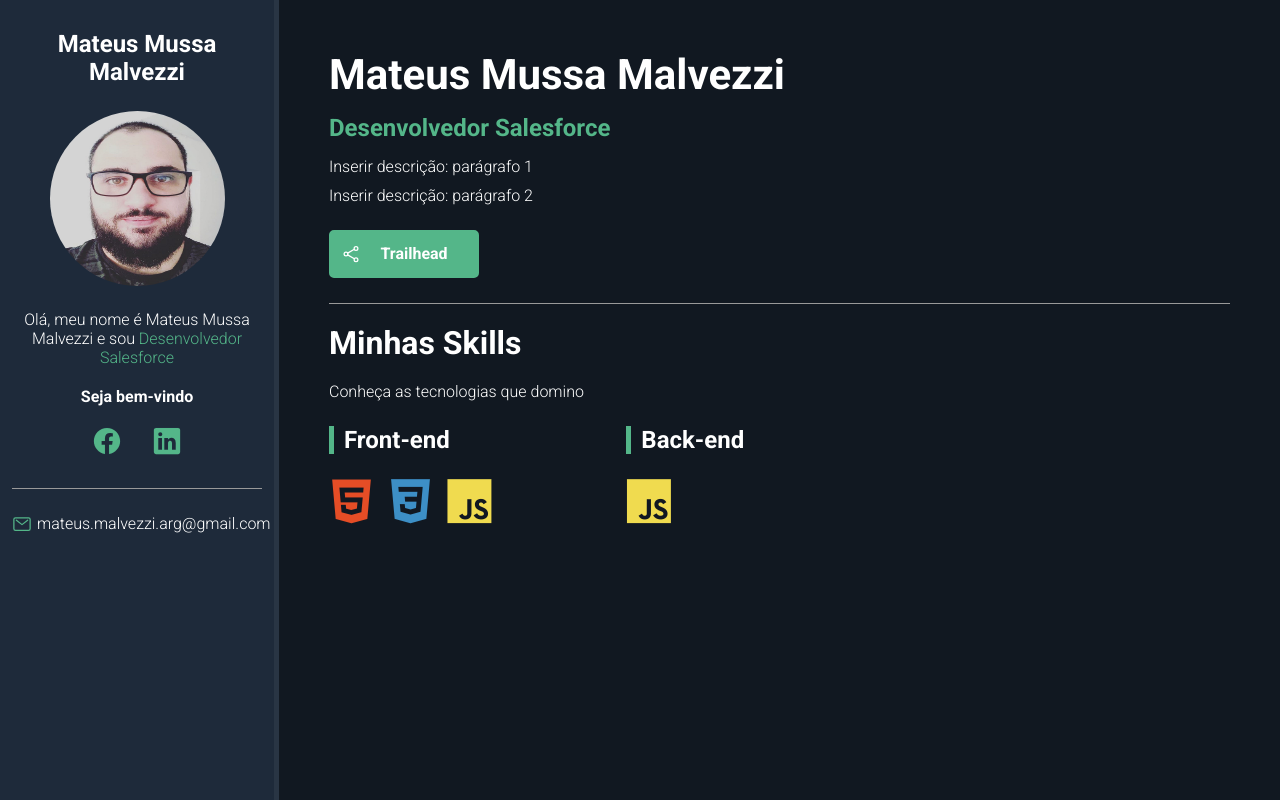
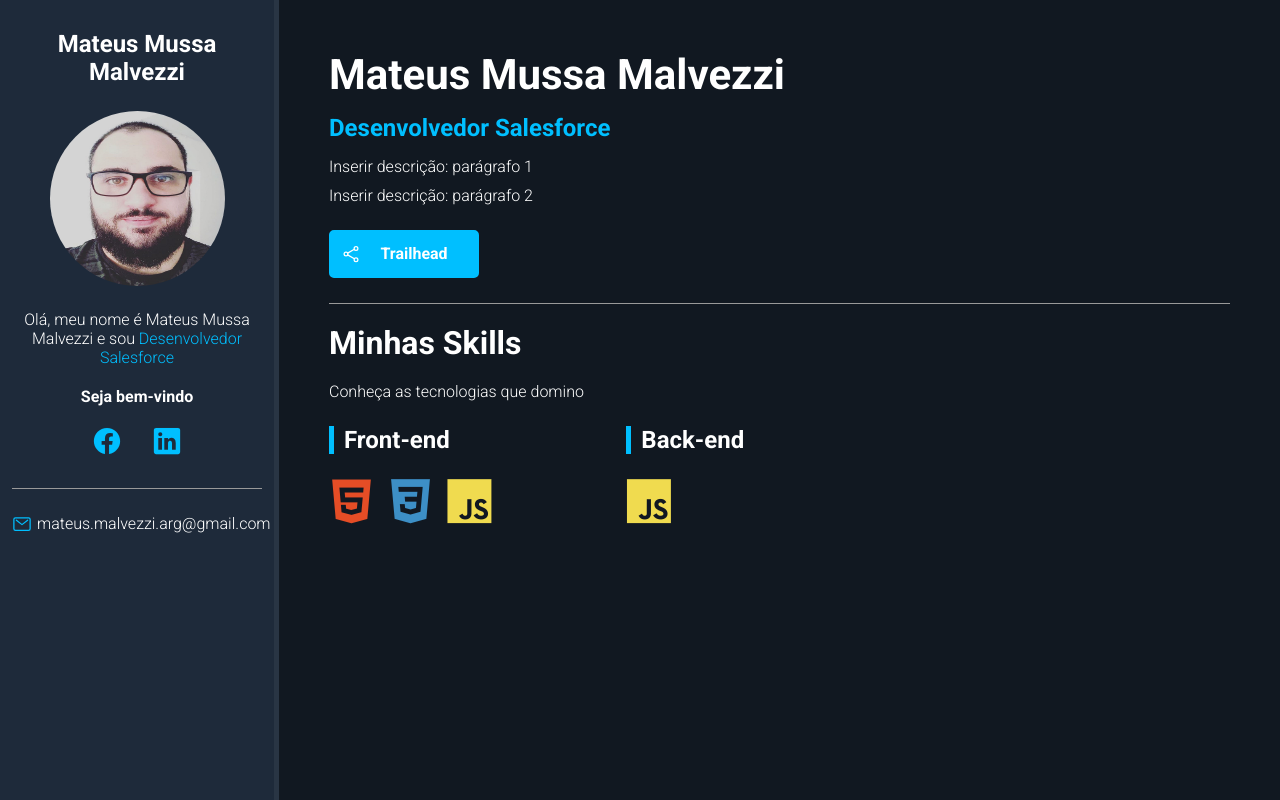
Before and after one commit to mateus3428/mateus3428.github.io, a plain HTML site: page index.html in a window 1280 px wide. Drawn offline with nearby package versions, Linux system fonts and the light colour scheme.

Commit message:
Color adjust

```diff
--- a/css/styles.css
+++ b/css/styles.css
@@ -10,7 +10,7 @@
 /* variables */
 
 :root {
-    --main-color: #54B689;
+    --main-color: #00BFFF;
     --main-text-color: #FFF;
     --border-color: #999;
     --bio-bg-color: #1E2A3A;
```
